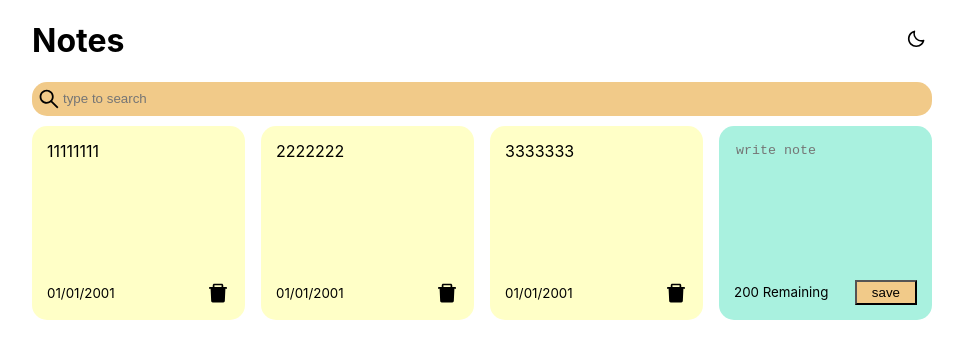
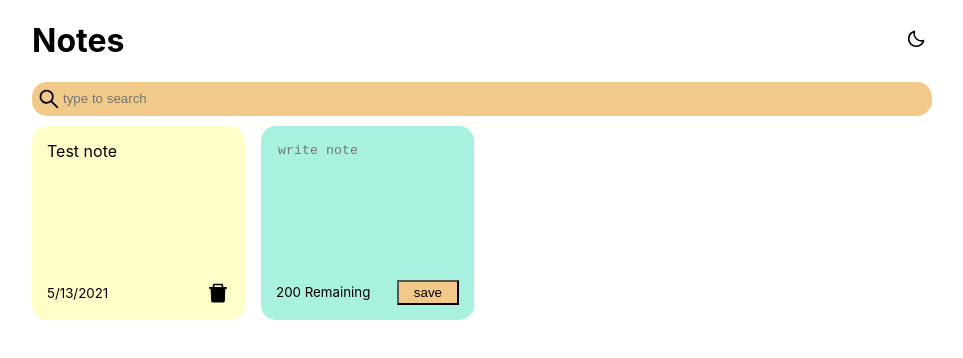
Before and after one commit to imbaman/react-notes, a React (Create React App) app: page / in a window 1280 px wide. Shown: the top 358 px of the page, without its empty margins (158-1121 px from the left). Built offline with nearby package versions, Linux system fonts and the light colour scheme.

Commit message:
fixing notes

```diff
--- a/src/App.js
+++ b/src/App.js
@@ -8,18 +8,8 @@ const App = () => {
   const [notes, setNotes] = useState([
     {
       id: nanoid(),
-      text: "11111111",
-      date: "01/01/2001",
-    },
-    {
-      id: nanoid(),
-      text: "2222222",
-      date: "01/01/2001",
-    },
-    {
-      id: nanoid(),
-      text: "3333333",
-      date: "01/01/2001",
+      text: "Test note",
+      date: new Date().toLocaleDateString(),
     },
   ]);
 
```
